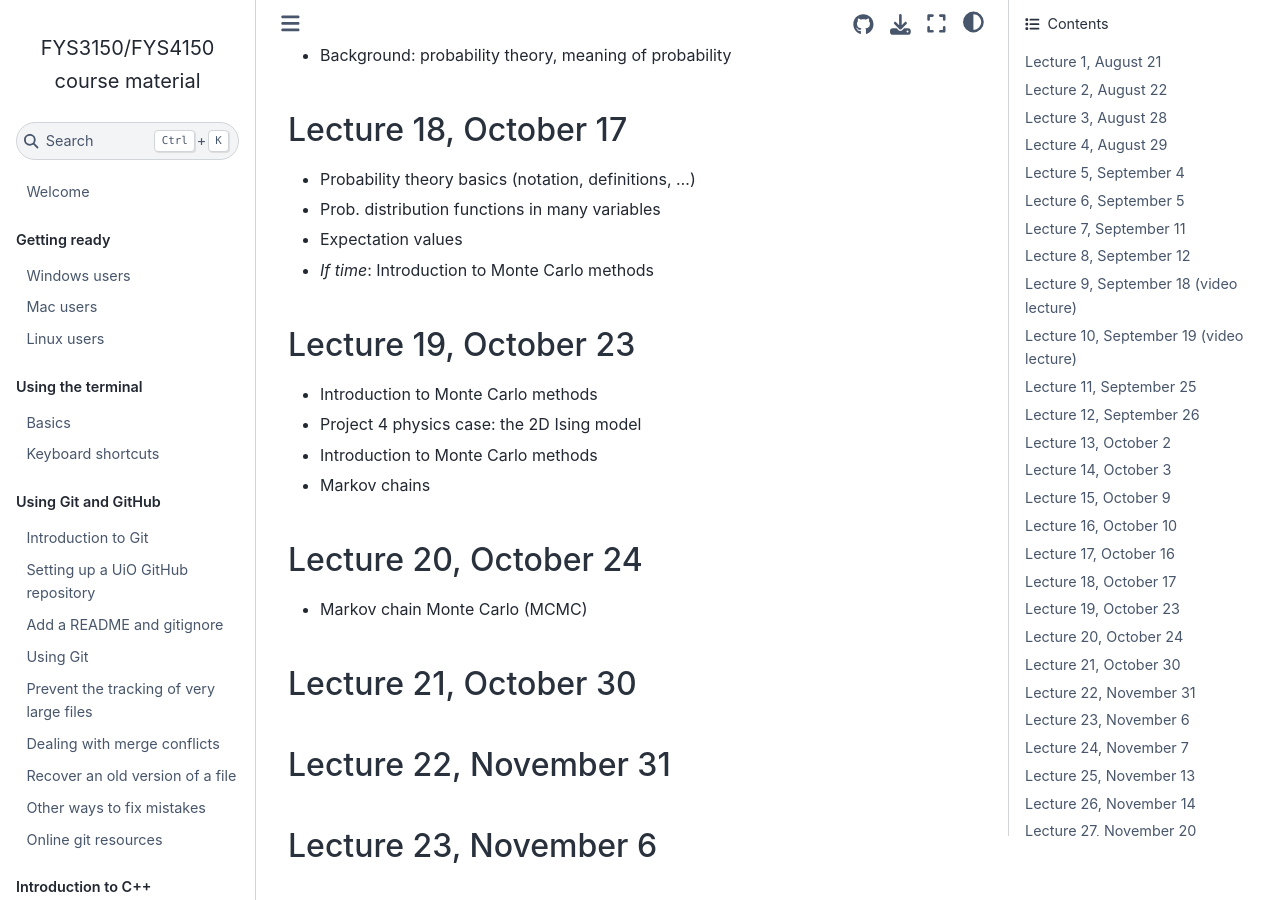
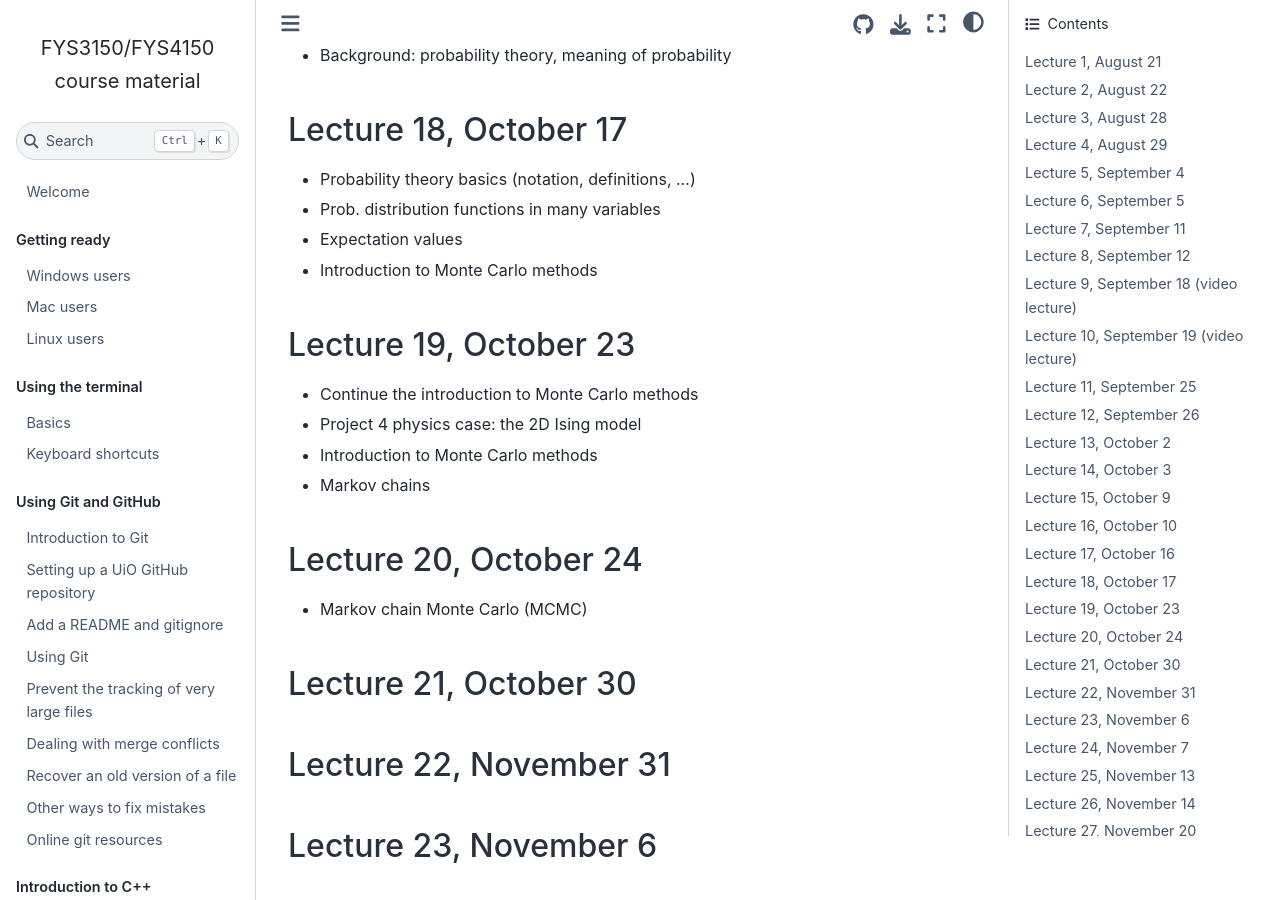
Before and after one commit to anderkve/FYS3150, a Jupyter Book: the page built from lecture_notes/2025/README.md, in a window 1280 px wide and 900 px high, scrolled down 4285 px. Built offline with Jupyter Book 1.0.4 settings and Sphinx 7.4.7 and the Sphinx Book theme 1.1.4, drawn with Linux system fonts in a browser that asks for light colours; pages that are not in the unit, such as notebooks, are missing from menus.

Commit message:
Update README.md

```diff
--- a/lecture_notes/2025/README.md
+++ b/lecture_notes/2025/README.md
@@ -155,11 +155,11 @@
 - Probability theory basics (notation, definitions, ...)
 - Prob. distribution functions in many variables
 - Expectation values
-- *If time*: Introduction to Monte Carlo methods
+- Introduction to Monte Carlo methods
 
 
 ### Lecture 19, October 23
-- Introduction to Monte Carlo methods
+- Continue the introduction to Monte Carlo methods
 - Project 4 physics case: the 2D Ising model
 - Introduction to Monte Carlo methods
 - Markov chains
```
